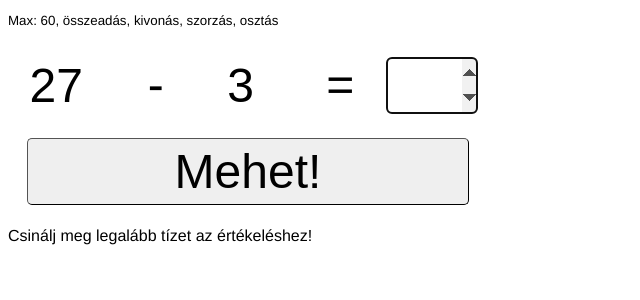
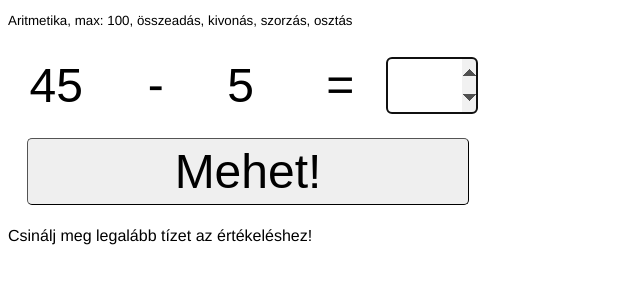
Before and after one commit to kgeri/maths2, a Svelte app: page / in a window 1280 px wide. Shown: the top 300 px of the page, without its empty margins (0-640 px from the left). Built offline with nearby package versions, Linux system fonts and the light colour scheme.

Commit message:
support for divrem type, fixes and cleanup, i18n

```diff
--- a/src/App.svelte
+++ b/src/App.svelte
@@ -2,11 +2,9 @@
   import ChallengeForm from "./ChallengeForm.svelte";
   import ResultLog from "./ResultLog.svelte";
   import ResultRating from "./ResultRating.svelte";
-  import SettingsLog from "./SettingsLog.svelte";
 </script>
 
 <main>
-  <SettingsLog />
   <ChallengeForm />
   <ResultRating />
   <ResultLog />
--- a/src/ArtihmeticChallenge.svelte
+++ b/src/ArtihmeticChallenge.svelte
@@ -4,7 +4,6 @@
     import { onMount } from "svelte";
     import ChallengeInput from "./ChallengeInput.svelte";
     import ChallengeValue from "./ChallengeValue.svelte";
-    import i18n from "./i18n";
     import { settings, resultLog, type Result } from "./stores";
 
     const max = settings.maxValue;
@@ -20,8 +19,6 @@
     onMount(next);
 
     export function evaluate() {
-        if (!response) return;
-
         const expected = [a, b, c];
         const actual: any[] = [a, b, c];
         actual[questionIndex] = response;
@@ -71,10 +68,22 @@
     }
 </script>
 
-{#if questionIndex == 0}
-    <ChallengeInput bind:response />{op}<ChallengeValue value={b} />=<ChallengeValue value={c} />
-{:else if questionIndex == 1}
-    <ChallengeValue value={a} />{op}<ChallengeInput bind:response />=<ChallengeValue value={c} />
-{:else}
-    <ChallengeValue value={a} />{op}<ChallengeValue value={b} />=<ChallengeInput bind:response />
-{/if}
+<div class="question">
+    {#if questionIndex == 0}
+        <ChallengeInput autofocus bind:response />{op}<ChallengeValue value={b} />=<ChallengeValue value={c} />
+    {:else if questionIndex == 1}
+        <ChallengeValue value={a} />{op}<ChallengeInput autofocus bind:response />=<ChallengeValue value={c} />
+    {:else}
+        <ChallengeValue value={a} />{op}<ChallengeValue value={b} />=<ChallengeInput autofocus bind:response />
+    {/if}
+</div>
+
+<style>
+    .question {
+        display: grid;
+        grid-template-columns: repeat(5, 1fr);
+        grid-template-rows: 1fr;
+        align-content: center;
+        align-items: center;
+    }
+</style>
--- a/src/ChallengeForm.svelte
+++ b/src/ChallengeForm.svelte
@@ -1,12 +1,30 @@
 <script lang="ts">
     import ArtihmeticChallenge from "./ArtihmeticChallenge.svelte";
+    import DivWithRemainderChallenge from "./DivWithRemainderChallenge.svelte";
     import i18n from "./i18n";
+    import { settings } from "./stores";
+
+    const opNames = [...settings.operations].map((op) => i18n.operations[op]);
 
     let evaluateChallenge: () => {};
 </script>
 
+<small>
+    {#if settings.type === "divrem"}
+        {i18n.types.divrem},
+        {i18n.max}: {settings.maxValue}
+    {:else}
+        {i18n.types.arithmetic},
+        {i18n.max}: {settings.maxValue},
+        {opNames.join(", ")}
+    {/if}
+</small>
 <form on:submit|preventDefault={evaluateChallenge}>
-    <ArtihmeticChallenge bind:evaluate={evaluateChallenge} />
+    {#if settings.type === "divrem"}
+        <DivWithRemainderChallenge bind:evaluate={evaluateChallenge} />
+    {:else}
+        <ArtihmeticChallenge bind:evaluate={evaluateChallenge} />
+    {/if}
     <input type="submit" value={i18n.submit} />
 </form>
 
@@ -15,7 +33,7 @@
         font-size: 3em;
         text-align: center;
         display: grid;
-        grid-template-columns: repeat(5, 1fr);
+        grid-template-columns: 1fr;
         grid-template-rows: repeat(2, 1fr);
         align-content: center;
         align-items: center;
--- a/src/ChallengeInput.svelte
+++ b/src/ChallengeInput.svelte
@@ -3,11 +3,16 @@
     import { settings } from "./stores";
 
     export let response: number;
+    export let autofocus: boolean = false;
     let responseInput: HTMLInputElement;
 
     onMount(() => {
+        if (autofocus) focus();
+    });
+
+    export function focus() {
         responseInput.focus();
-    });
+    }
 </script>
 
 <input bind:this={responseInput} bind:value={response} type="number" min="0" max={settings.maxValue} required />
--- /dev/null
+++ b/src/DivWithRemainderChallenge.svelte
@@ -0,0 +1,65 @@
+<script lang="ts">
+    // Presents a "division with remainder" challenge of the form: `A / B = C, D`, where C and D are the values to find.
+    // - A <= settings.max, B <= settings.max
+    // - B <= A (just to keep things interesting)
+    // - D >= 0 (we're considering the positive modulo only)
+
+    import { onMount } from "svelte";
+    import ChallengeInput from "./ChallengeInput.svelte";
+    import ChallengeValue from "./ChallengeValue.svelte";
+    import { settings, type Result, resultLog } from "./stores";
+
+    const max = settings.maxValue;
+
+    let a: number;
+    let b: number;
+    let c: number;
+    let d: number;
+    let responseInput: ChallengeInput;
+
+    onMount(next);
+
+    export function evaluate() {
+        const resultOk = Math.floor(a / b) === c;
+        const remainderOk = a % b === d;
+
+        const result = <Result>{
+            correct: resultOk && remainderOk,
+            message: `${a} / ${b} = ${c} (${d})`,
+        };
+
+        $resultLog = [result, ...$resultLog];
+        next();
+    }
+
+    function next() {
+        a = nextInt(1, max);
+        b = nextInt(1, a);
+        c = null;
+        d = null;
+        responseInput.focus();
+    }
+
+    function nextInt(min: number, max: number) {
+        return Math.floor(min + Math.random() * (max - min));
+    }
+</script>
+
+<div class="question">
+    <ChallengeValue value={a} />/<ChallengeValue value={b} />=<ChallengeInput
+        autofocus
+        bind:response={c}
+        bind:this={responseInput}
+    />
+    <ChallengeInput bind:response={d} />
+</div>
+
+<style>
+    .question {
+        display: grid;
+        grid-template-columns: repeat(5, 1fr);
+        grid-template-rows: repeat(2, 1fr);
+        align-content: center;
+        align-items: center;
+    }
+</style>
--- a/src/SettingsLog.svelte
+++ /dev/null
@@ -1,10 +0,0 @@
-<script lang="ts">
-    import { settings } from "./stores";
-    import i18n from "./i18n";
-
-    const opNames = [...settings.operations].map((op) => i18n.operations[op]);
-</script>
-
-<small>
-    Max: {settings.maxValue}, {opNames.join(", ")}
-</small>
--- a/src/i18n.ts
+++ b/src/i18n.ts
@@ -1,15 +1,21 @@
 export default {
+    max: "max",
     lessThanTenResults: "Csinálj meg legalább tízet az értékeléshez!",
+    operations: {
+        "a": "összeadás",
+        "s": "kivonás",
+        "m": "szorzás",
+        "d": "osztás",
+    },
     rating1: "Egyes 😢",
     rating2: "Kettes 😧",
     rating3: "Hármas 😟",
     rating4: "Négyes 😊",
     rating5: "Ötös 🥰",
     submit: "Mehet!",
-    operations: {
-        "a": "összeadás",
-        "s": "kivonás",
-        "m": "szorzás",
-        "d": "osztás",
+    type: "Feladat",
+    types: {
+        "arithmetic": "Aritmetika",
+        "divrem": "Maradékos osztás",
     },
 };
--- a/src/stores.ts
+++ b/src/stores.ts
@@ -8,12 +8,14 @@ export interface Result {
 export const resultLog: Writable<Result[]> = writable([]);
 
 export interface Settings {
+    type: string;
     maxValue: number;
     operations: string;
 }
 
 const urlParams = new URLSearchParams(window.location.search);
 export const settings = <Settings>{
-    maxValue: Number(urlParams.get('max')) || 60,
-    operations: urlParams.get('ops') || 'asmd',
+    type: urlParams.get('type') || 'arithmetic', // [arithmetic|divrem]
+    maxValue: Number(urlParams.get('max')) || 100,
+    operations: urlParams.get('ops') || 'asmd', // [a|s|m|d] for add, sub, mul, div
 };
```
